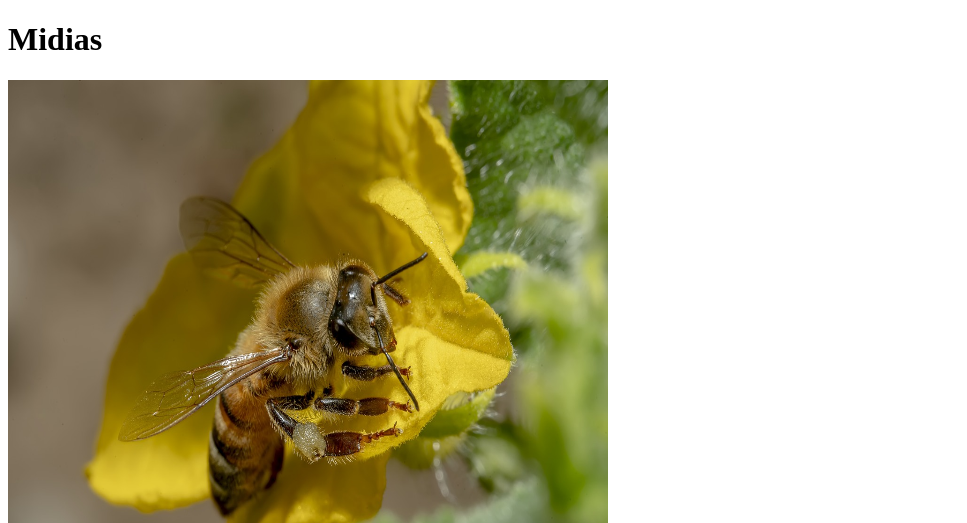
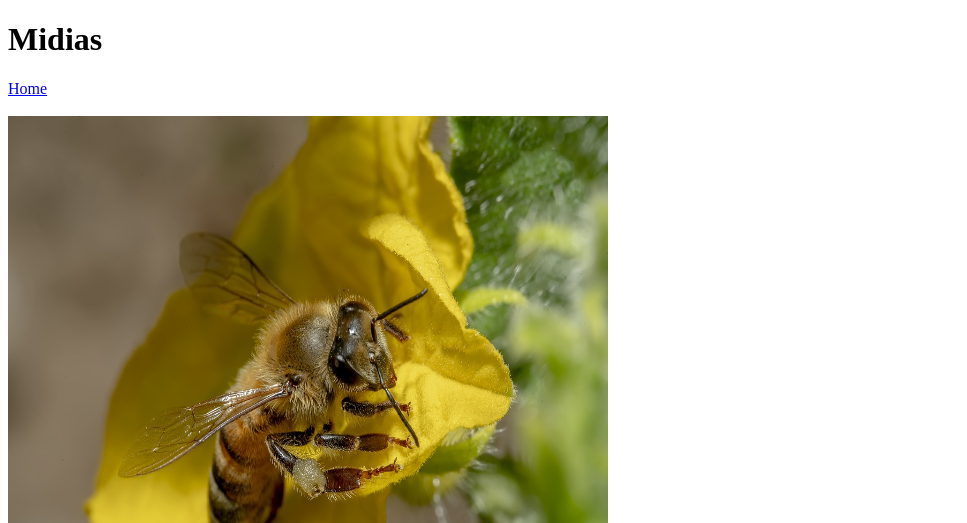
Before and after one commit to MatiasBrighent/HTML-Aula, a plain HTML site: page midia.html in a window 1280 px wide. Shown: the top 523 px of the page, without its empty margins (0-967 px from the left). Drawn offline with Linux system fonts and the light colour scheme.

Commit message:
add conteudo a midia.html

```diff
--- a/midia.html
+++ b/midia.html
@@ -8,8 +8,9 @@
 <body>
     <header>
         <h1>Midias</h1>
-        <a href="index.html"></a>
+        <a href="index.html">Home</a>
     </header>
+    <br>
     <img src="./media/imagem_module 3.jpg" alt="Foto de uma abelha em uma flor amarela" width="600"height="500">
     <audio controls src="./media/musica_module 3.mp3"></audio><br>
     <img src="https://media.istockphoto.com/id/1297349747/pt/foto/hot-air-balloons-flying-over-the-botan-canyon-in-turkey.jpg?s=612x612&w=0&k=20&c=MnJwv-jw9Il1kRP6eE8vGTwFlYZrQlA-DZrtQBzXvDg=" alt="Foto de um balão de ar quente em um desviladeiro" width="600" height="500">
```
